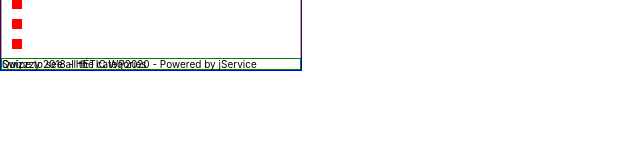
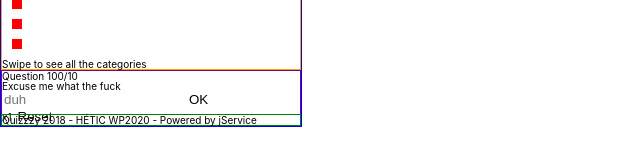
Before and after one commit to maximecharpentier/quizzzy, a React (Create React App) app: page / in a window 1280 px wide. Shown: the part 402-568 px from the top of the page, without its empty margins (0-640 px from the left). Built offline with nearby package versions, Linux system fonts and the light colour scheme; a web font is replaced by a local one.

Commit message:
✨ Add QuestionTile Component

```diff
--- a/src/App.js
+++ b/src/App.js
@@ -2,6 +2,7 @@ import React, { Component } from 'react';
 import theData from './data'
 import Header from './Header';
 import CategoryTile from './CategoryTile';
+import QuestionTile from './QuestionTile';
 import Footer from './Footer';
 
 class App extends Component {
@@ -10,6 +11,7 @@ class App extends Component {
             <section className='App'>
                 <Header data={theData}/>
                 <CategoryTile data={theData}/>
+                <QuestionTile/>
                 <Footer data={theData}/>
             </section>
         )
--- a/src/QuestionTile.js
+++ b/src/QuestionTile.js
@@ -1,8 +1,50 @@
-import React, { Component, Fragment } from 'react';
+import React, { Component } from 'react';
+
+class QuestionHeader extends Component {
+    render() {
+        return (
+            <header className="QuestionTile__header">
+                <span className="QuestionTile__header__counter">Question 1</span>
+                <span className="QuestionTile__header__points">00/10</span>
+            </header>
+        )
+    }
+}
+
+class QuestionFooter extends Component {
+    render() {
+        return (
+            <footer className="QuestionTile__footer">
+                <span className="QuestionTile__footer__tries">x1</span>
+                <button className="QuestionTile__footer__reset">Reset</button>
+            </footer>
+        )
+    }
+}
+
+class Question extends Component {
+    render() {
+        return (
+            <div className="QuestionTile__question">
+                <h3 className="QuestionTile__question__title">Excuse me what the fuck</h3>
+                <form className="QuestionTile__question__form">
+                    <input type="text" className="QuestionTile__question__input" placeholder="duh"/>
+                    <button className="QuestionTile__question__submit">OK</button>
+                </form>
+            </div>
+        )
+    }
+}
 
 class QuestionTile extends Component {
     render() {
-        return 'QuestionTile.js'
+        return (
+            <section className="QuestionTile">
+                <QuestionHeader/>
+                <Question/>
+                <QuestionFooter/>
+            </section>
+        )
     }
 }
 export default QuestionTile;
```
